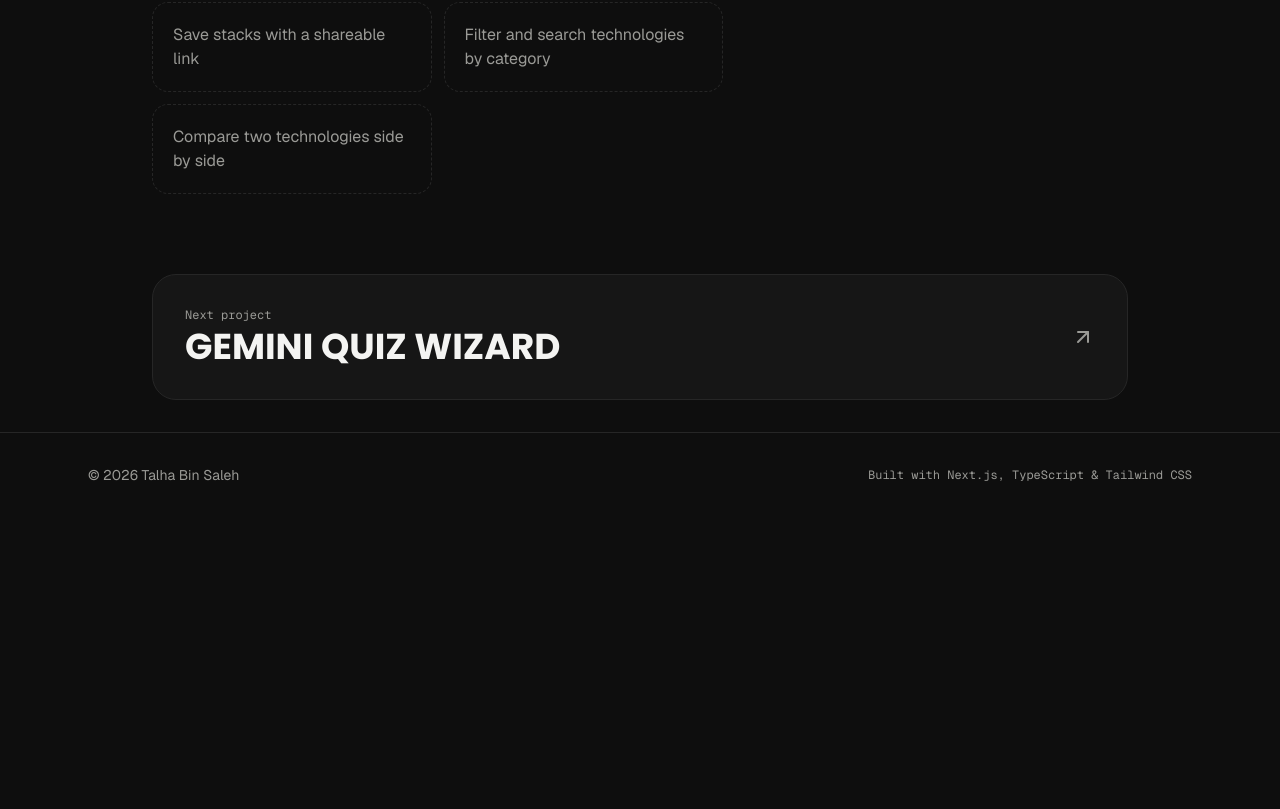
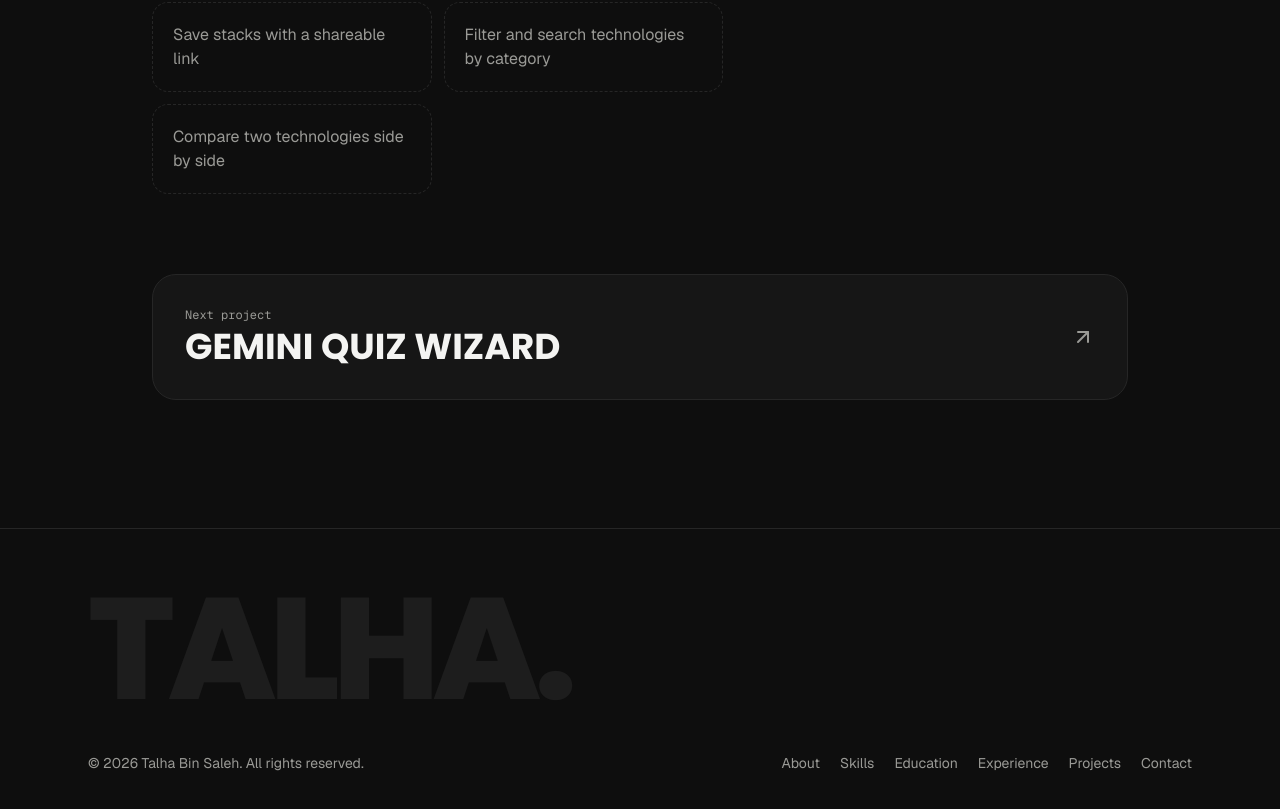
Before and after one commit to talhabinsaleh/talha-portfolio, a Next.js app: page /projects/devstack in a window 1280 px wide. Shown: the part 1906-2715 px from the top of the page. Before the commit the page ends 2423 px from the top, so only its background shows below. Built offline with nearby package versions, Linux system fonts and the light colour scheme.

Commit message:
Two-column layout, contact section and footer redesign

```diff
--- a/src/app/page.tsx
+++ b/src/app/page.tsx
@@ -1,5 +1,7 @@
 import Navbar from "@/components/Navbar";
+import ProfileCard from "@/components/ProfileCard";
 import Hero from "@/components/Hero";
+import Marquee from "@/components/Marquee";
 import About from "@/components/About";
 import Skills from "@/components/Skills";
 import Education from "@/components/Education";
@@ -12,8 +14,15 @@ export default function Home() {
   return (
     <>
       <Navbar />
-      <main className="flex-1">
+      <div className="glow">
+        <div className="mx-auto max-w-6xl px-4 pt-28 sm:px-6 lg:grid lg:grid-cols-[300px_1fr] lg:gap-14 lg:pt-32">
+          <aside className="lg:sticky lg:top-28 lg:self-start">
+            <ProfileCard />
+          </aside>
+
+          <main className="min-w-0 space-y-28 lg:space-y-36">
             <Hero />
+            <Marquee />
             <About />
             <Skills />
             <Education />
@@ -21,6 +30,8 @@ export default function Home() {
             <Projects />
             <Contact />
           </main>
+        </div>
+      </div>
       <Footer />
     </>
   );
--- a/src/components/Contact.tsx
+++ b/src/components/Contact.tsx
@@ -1,57 +1,53 @@
 import { FiArrowUpRight, FiGithub, FiLinkedin, FiMail, FiPhone } from "react-icons/fi";
 import { FaWhatsapp } from "react-icons/fa";
 import { profile } from "@/data/portfolio";
-import SectionHeading from "./SectionHeading";
+import BigHeading from "./BigHeading";
 
-const digits = (n: string) => n.replace(/[^\d]/g, "");
+const digits = (n: string) => n.replace(/\D/g, "");
 
 const channels = [
   { label: "Email", value: profile.email, href: `mailto:${profile.email}`, icon: FiMail },
-  profile.phone && { label: "Phone", value: profile.phone, href: `tel:+${digits(profile.phone)}`, icon: FiPhone },
-  profile.whatsapp && {
-    label: "WhatsApp",
-    value: profile.whatsapp,
-    href: `https://wa.me/${digits(profile.whatsapp)}`,
-    icon: FaWhatsapp,
-  },
+  { label: "Phone", value: profile.phone, href: `tel:+${digits(profile.phone)}`, icon: FiPhone },
+  { label: "WhatsApp", value: profile.whatsapp, href: `https://wa.me/${digits(profile.whatsapp)}`, icon: FaWhatsapp },
   { label: "LinkedIn", value: "in/talha-bin-saleh", href: profile.linkedin, icon: FiLinkedin },
-  { label: "GitHub", value: "github.com/talhabinsaleh", href: profile.github, icon: FiGithub },
-].filter((c) => !!c);
+  { label: "GitHub", value: "talhabinsaleh", href: profile.github, icon: FiGithub },
+];
 
 export default function Contact() {
   return (
-    <section id="contact" className="py-24">
-      <div className="mx-auto max-w-6xl px-4 sm:px-6">
-        <SectionHeading index="06" label="Contact" title="Let's build something together" />
+    <section id="contact">
+      <BigHeading top="Let's work" bottom="Together" />
 
-        <div className="grid gap-10 lg:grid-cols-[1fr_1.2fr] lg:items-start">
-          <div>
-            <p className="max-w-md text-lg leading-relaxed text-muted">
-              I&apos;m open to junior full-stack or frontend roles, internships and freelance projects. Reach me
-              directly by email, phone or WhatsApp — I usually reply within a day.
+      <p className="mt-6 max-w-xl text-lg leading-relaxed text-muted">
+        Open to junior full-stack or frontend roles, internships and freelance projects. Reach me directly — I usually
+        reply within a day.
       </p>
+
       <a
         href={`mailto:${profile.email}`}
-              className="mt-8 inline-flex items-center gap-2 rounded-full bg-accent px-6 py-3 font-medium text-accent-ink transition hover:brightness-110"
+        className="group mt-8 flex items-center justify-between gap-4 rounded-3xl bg-accent p-6 text-neutral-950 transition hover:bg-lime sm:p-8"
       >
-              <FiMail /> Say hello
+        <span className="min-w-0">
+          <span className="block font-mono text-xs tracking-widest uppercase">Say hello</span>
+          <span className="mt-1 block truncate font-display text-xl font-bold sm:text-3xl">{profile.email}</span>
+        </span>
+        <FiArrowUpRight className="size-8 shrink-0 transition group-hover:rotate-45" />
       </a>
-          </div>
 
-          <ul className="space-y-3">
-            {channels.map(({ label, value, href, icon: Icon }) => (
+      <ul className="mt-4 grid gap-3 sm:grid-cols-2">
+        {channels.slice(1).map(({ label, value, href, icon: Icon }) => (
           <li key={label}>
             <a
               href={href}
               target={href.startsWith("http") ? "_blank" : undefined}
               rel="noreferrer"
-                  className="group flex items-center gap-4 rounded-2xl border border-line bg-surface p-5 transition-colors hover:border-accent/40"
+              className="group flex items-center gap-4 rounded-2xl border border-line bg-surface p-4 transition-colors hover:border-accent/50"
             >
-                  <span className="grid size-11 shrink-0 place-items-center rounded-xl bg-accent/10 text-accent">
+              <span className="grid size-11 shrink-0 place-items-center rounded-xl bg-surface-2 text-accent">
                 <Icon size={19} />
               </span>
               <span className="min-w-0 flex-1">
-                    <span className="block font-mono text-xs uppercase tracking-wider text-muted">{label}</span>
+                <span className="block font-mono text-[11px] tracking-wider text-muted uppercase">{label}</span>
                 <span className="block truncate font-medium">{value}</span>
               </span>
               <FiArrowUpRight className="shrink-0 text-muted transition group-hover:text-accent" />
@@ -59,8 +55,6 @@ export default function Contact() {
           </li>
         ))}
       </ul>
-        </div>
-      </div>
     </section>
   );
 }
--- a/src/components/Footer.tsx
+++ b/src/components/Footer.tsx
@@ -1,13 +1,25 @@
-import { profile } from "@/data/portfolio";
+import Link from "next/link";
+import { navLinks, profile } from "@/data/portfolio";
 
 export default function Footer() {
   return (
-    <footer className="border-t border-line py-8">
-      <div className="mx-auto flex max-w-6xl flex-col items-center justify-between gap-3 px-4 text-sm text-muted sm:flex-row sm:px-6">
-        <p>
-          © 2026 {profile.name}
+    <footer className="mt-24 border-t border-line">
+      <div className="mx-auto max-w-6xl px-4 py-12 sm:px-6">
+        <p className="font-display text-[13vw] leading-none font-extrabold tracking-tighter text-surface-2 uppercase select-none lg:text-[9rem]">
+          Talha.
         </p>
-        <p className="font-mono text-xs">Built with Next.js, TypeScript & Tailwind CSS</p>
+        <div className="mt-8 flex flex-col gap-6 text-sm text-muted sm:flex-row sm:items-center sm:justify-between">
+          <p>© 2026 {profile.name}. All rights reserved.</p>
+          <ul className="flex flex-wrap gap-x-5 gap-y-2">
+            {navLinks.map((l) => (
+              <li key={l.href}>
+                <Link href={l.href} className="hover:text-ink">
+                  {l.label}
+                </Link>
+              </li>
+            ))}
+          </ul>
+        </div>
       </div>
     </footer>
   );
```
Lines whose indentation alone changed are shown as unchanged.
